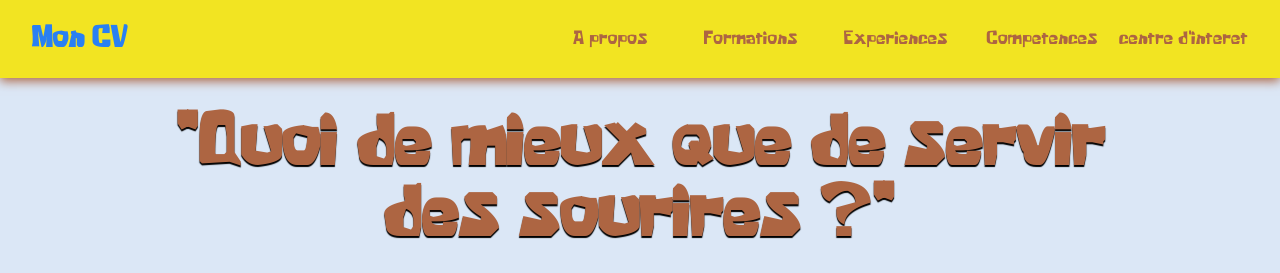
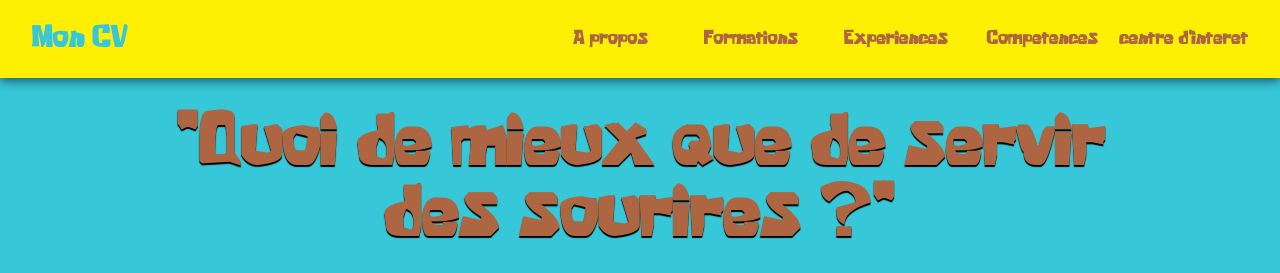
Before and after one commit to ChapelleNathan/WCS-Project1, a PHP site: page / in a window 1280 px wide. Shown: the top 273 px of the page. Run offline with PHP 8.4, Linux system fonts and the light colour scheme.

Commit message:
tried some things for the background

```diff
--- a/footer.css
+++ b/footer.css
@@ -3,14 +3,14 @@ footer {
     background-color: var(--third-color);
     justify-content: space-between;
     align-items: center;
-    box-shadow: 0 -3px 10px;
+    box-shadow: 0 -3px 10px var(--dark-color);
 }
 
 .contactMe {
     display: flex;
     padding: var(--spacing2) var(--spacing3);
     gap: var(--spacing3);
-    font-size: clamp(1em,2vw,16px);
+    font-size: clamp(1em, 2vw, 16px);
 }
 
 footer h2 {
@@ -44,10 +44,9 @@ footer h3:hover {
         flex-direction: column;
         flex-wrap: wrap;
         align-items: flex-end;
-        font-size: clamp(.8em,2.5vw,16px);
+        font-size: clamp(.8em, 2.5vw, 16px);
     }
-
-    footer h2{
-        font-size: clamp(1.07em,4vw,24px);
+    footer h2 {
+        font-size: clamp(1.07em, 4vw, 24px);
     }
 }
--- a/header.css
+++ b/header.css
@@ -6,7 +6,7 @@ nav {
     justify-content: space-between;
     padding: 0;
     position: static;
-    box-shadow: 0 3px 10px;
+    box-shadow: 0 3px 10px var(--dark-color);
 }
 
 nav h1 {
@@ -70,7 +70,7 @@ nav a:hover {
         height: 30px;
         width: 100%;
         justify-content: center;
-        font-size: clamp(1.5em,5vw,24px);
+        font-size: clamp(1.5em, 5vw, 24px);
     }
     .navigation a:hover {
         background-color: var(--darker-main-color);
@@ -91,8 +91,8 @@ nav a:hover {
     }
     .closeBurger {
         display: flex;
-        width: clamp(15px,4vw,20px);
-        height: clamp(15px,4vh,20px);
+        width: clamp(15px, 4vw, 20px);
+        height: clamp(15px, 4vh, 20px);
     }
     .list {
         display: inline;
--- a/style.css
+++ b/style.css
@@ -1,37 +1,41 @@
 @import url("header.css");
 @import url("footer.css");
 @import url("stylePersonal.css");
-
 @font-face {
     font-family: 'krabby_pattyregular';
-    src        : url('font/krabbypatty-pkzab-webfont.woff2') format('woff2'), url('font/krabbypatty-pkzab-webfont.woff') format('woff');
+    src: url('font/krabbypatty-pkzab-webfont.woff2') format('woff2'), url('font/krabbypatty-pkzab-webfont.woff') format('woff');
     font-weight: normal;
     font-style: normal;
 }
+
 :root {
-    --main-color   : #F2E422;
-    --second-color : #2980F2;
-    --font-color   : #AD6542;
+    --main-color: #FFEF02;
+    --second-color: #36C8D9;
+    --darker-second-color: #298f9b;
+    --font-color: #AD6542;
+    --third-color: #C4E0CA;
     --lighter-second-color: #80aae248;
-    --dark-color   : black;
-    --spacing      : 8px;
-    --spacing2     : calc(var(--spacing) * 2);
-    --spacing3     : calc(var(--spacing2) * 2);
+    --dark-color: rgba(0, 0, 0, 0.555);
+    --spacing: 8px;
+    --spacing2: calc(var(--spacing) * 2);
+    --spacing3: calc(var(--spacing2) * 2);
     --spacingSkills: 125px;
-    --font         : "Roboto", sans-serif;
-    --title-font   : 'krabby_pattyregular';
+    --font: "Roboto", sans-serif;
+    --title-font: 'krabby_pattyregular';
 }
 
-
-body{
+body {
     margin: 0;
-    background-color: var(--lighter-second-color);
+    background-color: var(--second-color);
+    font-weight: bold;
+    color: var(--font-color);
 }
 
-a{
+a {
     text-decoration: none;
-    color : var(--font-color)
+    color: var(--font-color)
 }
-a:visited{
-    color : var(--font-color)
+
+a:visited {
+    color: var(--font-color)
 }
--- a/stylePersonal.css
+++ b/stylePersonal.css
@@ -1,9 +1,4 @@
 @import url("animations.css");
-
-body {
-    background-color: var(--lighter-second-color);
-    color: var(--font-color);
-}
 
 .skillsAndInterests{
     display: flex;
```
Also changed, not shown: animations.css (+16 -19 lines), images/océan.jpg (added), images/vector.jpg (added), 2 other files.
